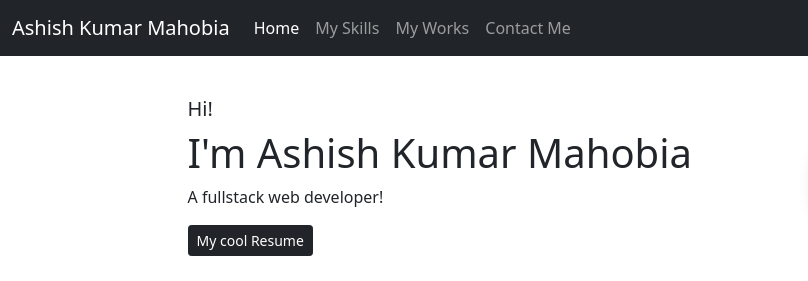
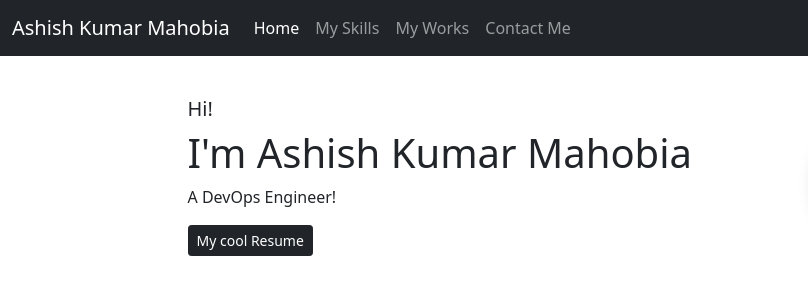
Before and after one commit to AshishMahobia/project-, a plain HTML site: page index.html in a window 1280 px wide. Shown: the top 281 px of the page, 0-808 px from the left. Drawn offline with nearby package versions, Linux system fonts and the light colour scheme; grey boxes are pictures that could not be loaded.

Commit message:
Updated code snippet in index.html to improve functionality

```diff
--- a/index.html
+++ b/index.html
@@ -42,7 +42,7 @@
     <div class="d-flex justify-content-sm-center align-items-center flex-column justify-content-md-start align-items-md-start">
       <h5>Hi!</h5>
       <h1> I'm Ashish Kumar Mahobia </h1>
-      <p> A fullstack web developer!</p>
+      <p> A DevOps Engineer!</p>
       <button class="btn btn-dark btn-sm">My cool Resume</button>
     </div>
     <div class="d-md-none w-50 w-50 ">
```
